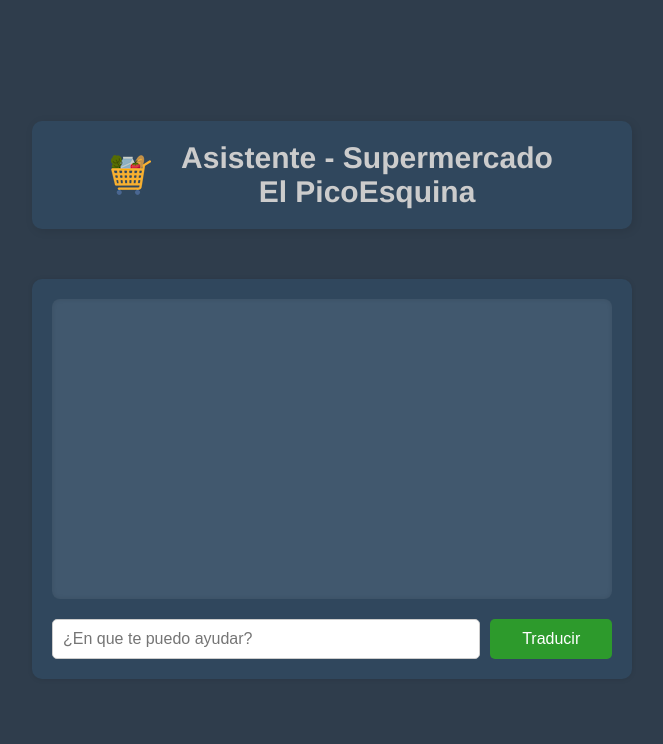
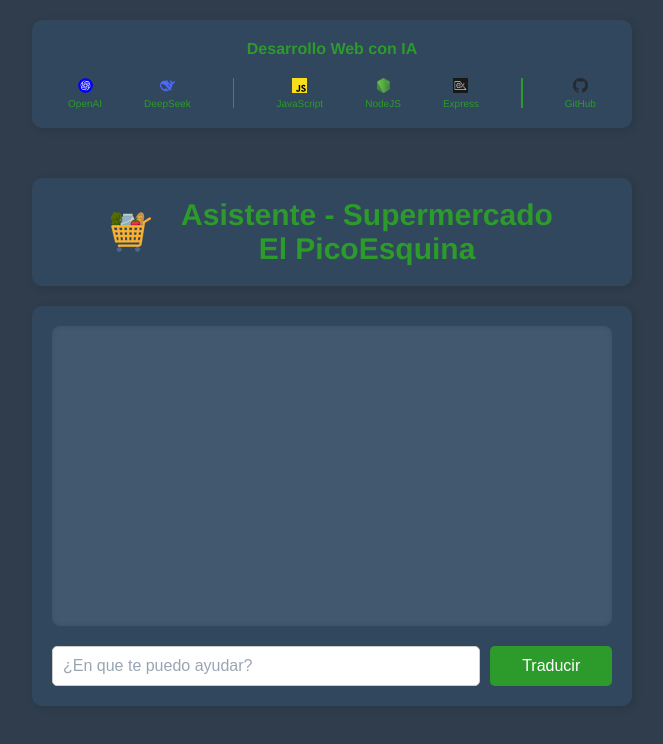
Before and after one commit to AntoniCut/01-udemy--01-victor-robles-web--08-desarrollo-web-ia-openai-deepseek--03-assistant-de-negocio-openai, a website: page public/index.html in a window 1280 px wide. Shown: the whole page, without its empty margins (308-971 px from the left). Drawn offline with Linux system fonts and the light colour scheme.

Commit message:
Refactor: html y css

```diff
--- a/public/assets/css/styles.css
+++ b/public/assets/css/styles.css
@@ -12,6 +12,7 @@
     --color-bg-body:        #2f3d4c;
     --color-bg-panel:       #30475d;
     --color-bg-messages:    #41586e;
+    --color-bg-option-odd:  #3a506b;
 
     /* Mensajes */
     --color-msg-user-bg:    #007bff;
@@ -21,7 +22,8 @@
 
     /* Input */
     --color-input-border:   #cccccc;
-    --color-input-focus:    #007bff;
+    --color-input-focus:    #2d9a2c;
+    --color-input-placeholder: #9aa5b4;
 
     /* Botón */
     --color-btn-bg:         #2d9a2c;
@@ -30,8 +32,45 @@
     --color-btn-text:       #ffffff;
 
     /* Textos generales */
-    --color-text-header:    #cccccc;
+    --color-text-header:    #2d9a2c;
+    --color-text-separator: #2d9a2c;
+
+    /* Bordes */
+    --border-radius-sm: 5px;
+    --border-radius-md: 0.8rem;
+    --border-radius-lg: 1rem;
+
+    /* Sombras */
+    --shadow-panel: 2px 2px 10px rgba(0, 0, 0, 0.1);
+    --shadow-inset: inset 0 0 5px rgba(0, 0, 0, 0.1);
+    --shadow-btn-hover: 0 0 5px var(--color-btn-shadow);
+    --shadow-input-focus: 0 0 5px var(--color-input-focus);
+
+    /* Transiciones */
+    --transition-fast: 300ms ease;
+    --transition-smooth: 300ms ease-in-out;
+    --page-transition-duration: 1000ms;
+    --page-transition-easing: ease-in-out;
 }
+
+
+/*  -----  view transitions  -----  */
+@view-transition {
+    navigation: auto;
+}
+
+::view-transition-old(root),
+::view-transition-new(root),
+::view-transition-group(root),
+::view-transition-old(*),
+::view-transition-new(*),
+::view-transition-group(*) {
+    animation-duration: var(--page-transition-duration);
+    animation-timing-function: var(--page-transition-easing);
+}
+
+
+/*  -----  Reset y estilos globales  -----  */
 
 * {
     margin: 0;
@@ -40,23 +79,101 @@
 }
 
 body {
-    height: 100dvh;
+    min-height: 100dvh;
     display: flex;
     flex-direction: column;
     align-items: center;
-    justify-content: center;
+    justify-content: flex-start;
+    gap: 2rem;
+    padding: 2rem 0;
     background-color: var(--color-bg-body);
     font-family: Helvetica, sans-serif, Arial;
-
 }
 
-.layout__chat {
-    width: 95%;
+.layout {
+    width: 100%;
     max-width: 60rem;
+    height: 100%;
+    display: flex;
+    flex-direction: column;
+}
+
+
+/*  -----  Layout principal  -----  */
+
+.layout__header-project {
+    width: 100%;
     display: flex;
     flex-direction: column;
     align-items: center;
-    gap: 5rem;
+    gap: 1rem;
+    padding: 2rem;
+    margin-bottom: 5rem;
+    border-radius: var(--border-radius-lg);
+    font-size: 1rem;
+    background-color: var(--color-bg-panel);
+    box-shadow: var(--shadow-panel);
+}
+
+.header__title-project {
+    font-size: 1.6rem;
+    font-weight: bold;
+    color: var(--color-text-header);
+    text-align: center;
+}
+
+
+/*  -----  Tech stack icons  -----  */
+
+.header__tech-stack {
+    width: 100%;
+    display: flex;
+    flex-wrap: wrap;
+    justify-content: space-around;
+    gap: 1rem;
+    margin-top: 1rem;
+}
+
+.tech-item {
+    height: 3rem;
+    display: flex;
+    flex-direction: column;
+    align-items: center;
+    gap: 0.5rem;
+}
+
+.tech-item--separator {
+    width: 0.15rem;
+    height: 3rem;
+    background-color: var(--color-text-separator);
+}
+
+.tech-icon {
+    width: 1.5rem;
+    height: 1.5rem;
+    object-fit: contain;
+    transition: transform var(--transition-fast);
+}
+
+.tech-icon:hover {
+    transform: scale(1.1);
+}
+
+.tech-name {
+    font-size: 1rem;
+    color: var(--color-text-header);
+    font-weight: 500;
+}
+
+
+/*  -----  Estilos del Proyecto  -----  */
+
+.layout__chat {
+    width: 100%;
+    display: flex;
+    flex-direction: column;
+    align-items: center;
+    gap: 2rem;
 }
 
 
@@ -71,9 +188,9 @@ body {
     align-items: center;
     gap: 3rem;
     padding: 2rem;
-    border-radius: 1rem;
+    border-radius: var(--border-radius-lg);
     background-color: var(--color-bg-panel);
-    box-shadow: 2px 2px 10px rgba(0, 0, 0, 0.1);
+    box-shadow: var(--shadow-panel);
 }
 
 .header__icon {
@@ -107,8 +224,8 @@ body {
     display: flex;
     flex-direction: column;
     background-color: var(--color-bg-panel);
-    border-radius: 1rem;
-    box-shadow: 0 0.5px 5px rgba(0, 0, 0, 0.1);
+    border-radius: var(--border-radius-lg);
+    box-shadow: var(--shadow-panel);
     padding: 2rem;
 }
 
@@ -123,16 +240,16 @@ body {
     flex-direction: column;
     gap: 1rem;
     padding: 1rem;
-    border-radius: 0.8rem;
+    border-radius: var(--border-radius-md);
     background-color: var(--color-bg-messages);
-    box-shadow: inset 0 0 5px rgba(0, 0, 0, 0.1);
+    box-shadow: var(--shadow-inset);
 }
 
 .chat__message {
     max-width: 90%;
     padding: 1.5rem;
     font-size: 1.8rem;
-    border-radius: 1rem;
+    border-radius: var(--border-radius-lg);
     word-wrap: break-word;
     white-space: pre-line;
 }
@@ -196,31 +313,34 @@ body {
     border: 1px solid var(--color-input-border);
     padding: 1rem;
     font-size: 1.6rem;
-    border-radius: 5px;
-    transition: all 300ms ease-in-out;
+    border-radius: var(--border-radius-sm);
+    transition: all var(--transition-smooth);
+}
+
+.chat__input::placeholder {
+    color: var(--color-input-placeholder);
+    opacity: 1;
 }
 
 .chat__input:focus {
     border-color: var(--color-input-focus);
-    box-shadow: 0 0 5px var(--color-input-focus);
+    box-shadow: var(--shadow-input-focus);
 }
 
 .chat__button {
     flex: 1;
     padding: 1rem;
     font-size: 1.6rem;
-    border-radius: 5px;
-    border: 1px solid #ccc;
+    border-radius: var(--border-radius-sm);
     cursor: pointer;
-    transition: all 300ms ease-in-out;
     background-color: var(--color-btn-bg);
     color: var(--color-btn-text);
     border: none;
     outline: none;
-    transition: all 300ms ease;
+    transition: all var(--transition-fast);
 }
 
 .chat__button:hover {
     background-color: var(--color-btn-bg-hover);
-    box-shadow: 0 0 5px var(--color-btn-shadow);
+    box-shadow: var(--shadow-btn-hover);
 }
--- a/public/index.html
+++ b/public/index.html
@@ -22,6 +22,59 @@
 
 <body>
 
+    <div class="layout">
+
+
+        <header class="layout__header-project">
+
+            <h1 class="header__title-project">
+                Desarrollo Web con IA
+            </h1>
+
+            <div class="header__tech-stack">
+
+                <div class="tech-item">
+                    <img src="./assets/img/openai-platform.svg" alt="OpenAI" class="tech-icon">
+                    <span class="tech-name"> OpenAI </span>
+                </div>
+
+                <div class="tech-item">
+                    <img src="./assets/img/deepseek.png" alt="DeepSeek" class="tech-icon">
+                    <span class="tech-name"> DeepSeek </span>
+                </div>
+
+                <div class="tech-item tech-item--separator">
+                    <!--  -----  Separador  -----  -->
+                </div>
+
+                <div class="tech-item">
+                    <img src="./assets/img/javascript.svg" alt="JavaScript" class="tech-icon">
+                    <span class="tech-name"> JavaScript </span>
+                </div>
+
+                <div class="tech-item">
+                    <img src="./assets/img/nodejs-icon.ico" alt="NodeJS" class="tech-icon">
+                    <span class="tech-name"> NodeJS </span>
+                </div>
+
+                <div class="tech-item">
+                    <img src="./assets/img/express.png" alt="Express" class="tech-icon">
+                    <span class="tech-name"> Express </span>
+                </div>
+
+                <div class="tech-item tech-item--separator">
+                    <!--  -----  Separador  -----  -->
+                </div>
+
+                <div class="tech-item">
+                    <img src="./assets/img/github.svg" alt="GitHub" class="tech-icon">
+                    <span class="tech-name"> GitHub </span>
+                </div>
+
+            </div>
+
+        </header>
+
 
         <div class="layout__chat">
 
@@ -35,11 +88,11 @@
                     alt="Ícono de Carrito de Supermercado" width="40" height="40"
                 >
 
-            <h1 class="header__title">
+                <h2 class="header__title">
                     Asistente - Supermercado
                     <br>
                     El PicoEsquina
-            </h1>
+                </h2>
 
             </header>
 
@@ -73,6 +126,9 @@
 
         </div>
 
+
+    </div>
+
 </body>
 
 </html>
```
Also changed, not shown: public/assets/img/deepseek.png (added), public/assets/img/express.png (added), public/assets/img/github.svg (added), public/assets/img/javascript.svg (added), public/assets/img/nodejs-icon.ico (added), public/assets/img/openai-platform.svg (added). Lines whose indentation alone changed are shown as unchanged.
